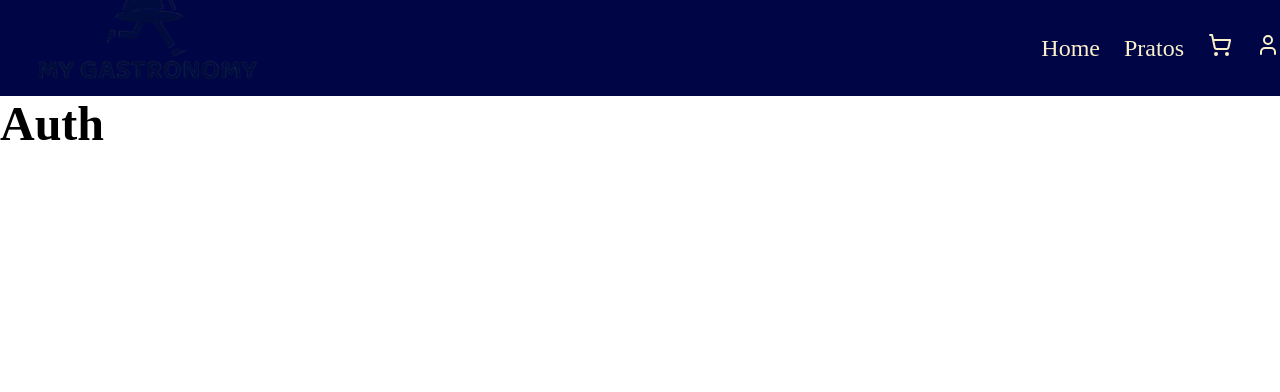
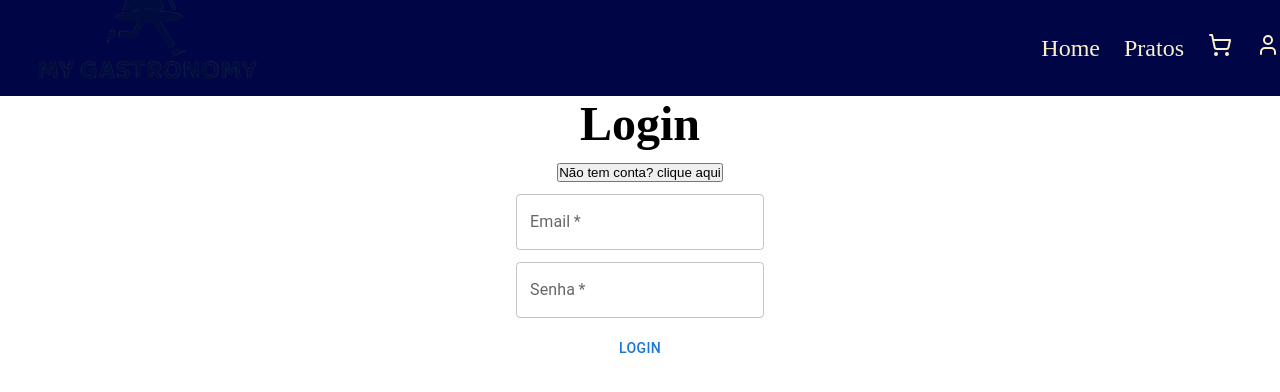
Before and after one commit to alvaro-veiga/gastronomic-system, a React (Vite) app in the folder frontend/: page /auth in a window 1280 px wide. Shown: the top 392 px of the page. Built offline with nearby package versions, Linux system fonts and the light colour scheme.

Commit message:
create authentication form

```diff
--- a/frontend/src/pages/auth/page.jsx
+++ b/frontend/src/pages/auth/page.jsx
@@ -1,5 +1,104 @@
+import { useState } from 'react'
+import styles from './page.module.css'
+import { TextField, Button } from '@mui/material'
+
 export default function Auth() {
-    return(
-        <h1>Auth</h1>
-    )
+    const [ formType, setFormType] = useState('login')
+    const [ formData, setFormData] = useState(null)
+
+    const handleChangeFormType = () => {
+        setFormData(null)
+        if (formType === 'login') {
+            setFormType('signup')
+        } else {
+            setFormType('login')
+        }
+    }
+
+    const handleFormDataChange = (event) => {
+        setFormData({
+            ...formData,
+            [event.target.name]: event.target.value
+        })
+    }
+
+    const handleSubmitForm = (event) => {
+        event.preventDefault()
+
+        switch (formType) {
+            case 'login':
+                break
+            case 'signup':
+                if (formData.password !== formData.confirmPassword) {
+                    console.log('As senhas são diferentes')
+                }
+                break
+        }
+    }
+
+    if (formType === 'login') {
+        return(
+            <div className={styles.authPageContainer}>
+                <h1>Login</h1>
+                <button onClick={handleChangeFormType}>Não tem conta? clique aqui</button>
+                <form onSubmit={handleSubmitForm}>
+                    <TextField
+                    required
+                    label='Email'
+                    type='email'
+                    name='email'
+                    onChange={handleFormDataChange}
+                    />
+                    <TextField
+                    required
+                    label='Senha'
+                    type='password'
+                    name='password'
+                    onChange={handleFormDataChange}
+                    />
+                    <Button type='submit'>Login</Button>
+                </form>
+            </div>
+        )
+    }
+
+    if (formType === 'signup') {
+        return(
+            <div className={styles.authPageContainer}>
+                <h1>SingUp</h1>
+                <button onClick={handleChangeFormType}>Ja tem conta? clique aqui</button>
+                <form onSubmit={handleSubmitForm}>
+                    <TextField
+                    required
+                    label='Nome Completo'
+                    type='name'
+                    name='name'
+                    onChange={handleFormDataChange}
+                    />
+                    <TextField
+                    required
+                    label='Email'
+                    type='email'
+                    name='email'
+                    onChange={handleFormDataChange}
+                    />
+                    <TextField
+                    required
+                    label='Senha'
+                    type='password'
+                    name='password'
+                    onChange={handleFormDataChange}
+                    />
+                    <TextField
+                    required
+                    label='Confirme sua senha'
+                    type='password'
+                    name='confirmPassword'
+                    onChange={handleFormDataChange}
+                    />
+                    <Button type='submit'>Registre-se</Button>
+                </form>
+            </div>
+        )
+    }
 }
--- /dev/null
+++ b/frontend/src/pages/auth/page.module.css
@@ -0,0 +1,7 @@
+.authPageContainer, form {
+    display: flex;
+    flex-direction: column;
+    align-items: center;
+    justify-content: center;
+    gap: 0.5em;
+}
```
Also changed, not shown: frontend/src/pages/auth/page,module.css (deleted), frontend/src/pages/cart/page,module.css (deleted), frontend/src/pages/cart/page.module.css (added), frontend/src/pages/home/page,module.css (deleted), frontend/src/pages/home/page.module.css (added), frontend/src/pages/plates/page,module.css (deleted), frontend/src/pages/plates/page.module.css (added), frontend/src/pages/profile/page,module.css (deleted), frontend/src/pages/profile/page.module.css (added).
